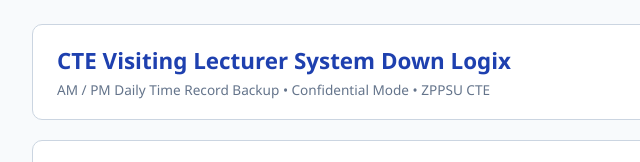
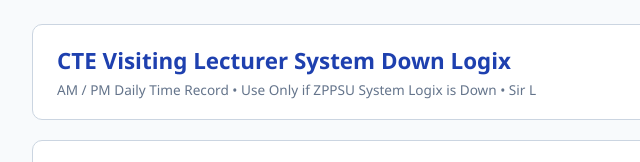
Before and after one commit to ctrl-SirL/CTE-VL-System-Down-Logix, a plain HTML site: page index.html in a window 1280 px wide. Shown: the top 162 px of the page, 108-748 px from the left. Drawn offline with Linux system fonts and the light colour scheme.

Commit message:
Update index.html

```diff
--- a/index.html
+++ b/index.html
@@ -13,7 +13,7 @@
     <div>
       <h1>CTE Visiting Lecturer System Down Logix</h1>
       <div style="font-size: 0.85rem; color: #64748b; margin-top: 4px;">
-        AM / PM Daily Time Record Backup &bull; Confidential Mode &bull; ZPPSU CTE
+        AM / PM Daily Time Record &bull; Use Only if ZPPSU System Logix is Down &bull; Sir L
       </div>
     </div>
     <div class="clock-box">
```
